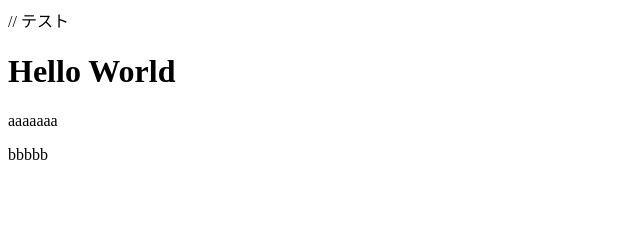
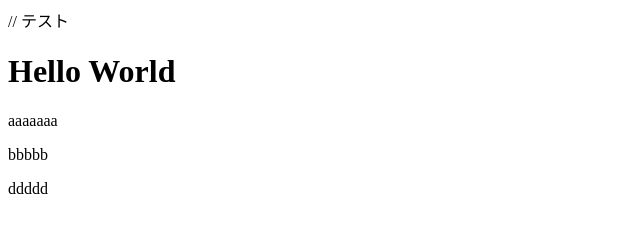
Before and after one commit to juju193kun/test, a plain HTML site: page index.html in a window 1280 px wide. Shown: the full height of the page, 0-640 px from the left. Drawn offline with Linux system fonts and the light colour scheme.

Commit message:
solve/コラボコンフリクト

```diff
--- a/index.html
+++ b/index.html
@@ -4,4 +4,5 @@
     <h1>Hello World</h1>
     <p>aaaaaaa</p>
     <p>bbbbb</p>
+    <p>ddddd</p>
 </body>
```
